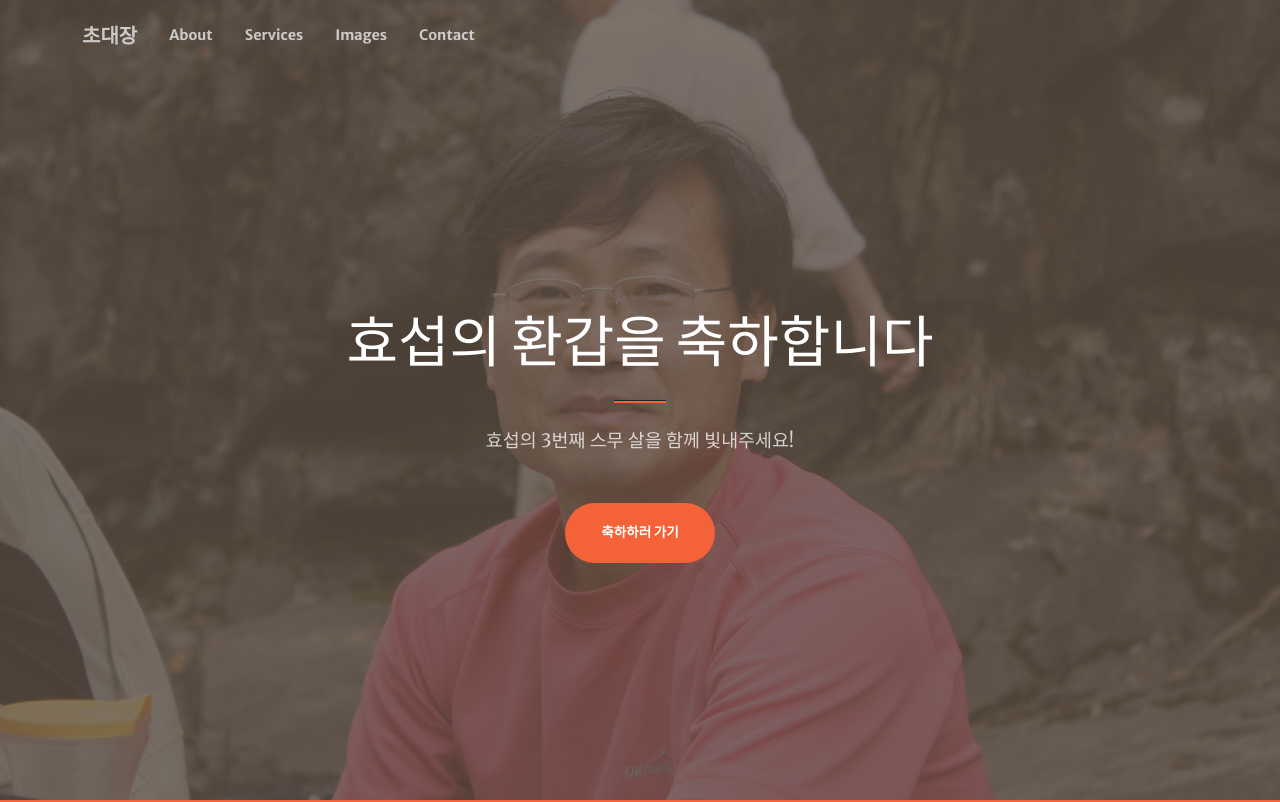
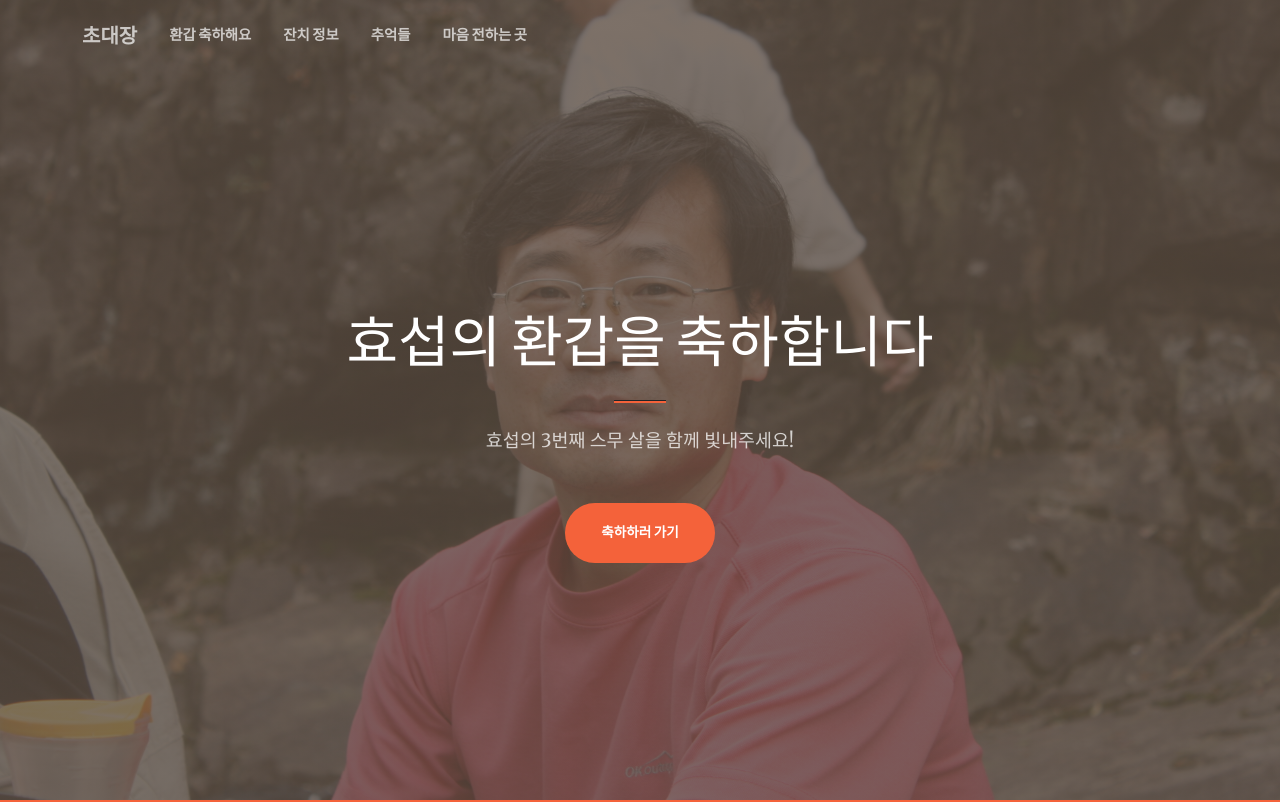
Before and after one commit to anna9702/anna9702.github.io, a plain HTML site: page index.html in a window 1280 px wide. Shown: the top 802 px of the page. Drawn offline with nearby package versions, Linux system fonts and the light colour scheme.

Commit message:
Update index.html

```diff
--- a/index.html
+++ b/index.html
@@ -25,10 +25,10 @@
                 <a class="navbar-brand js-scroll-trigger" href="#page-top">초대장</a><button class="navbar-toggler navbar-toggler-right" type="button" data-toggle="collapse" data-target="#navbarResponsive" aria-controls="navbarResponsive" aria-expanded="false" aria-label="Toggle navigation"><span class="navbar-toggler-icon"></span></button>
                 <div class="collapse navbar-collapse" id="navbarResponsive">
                     <ul class="navbar-nav ml-auto my-2 my-lg-0">
-                        <li class="nav-item"><a class="nav-link js-scroll-trigger" href="#about">About</a></li>
-                        <li class="nav-item"><a class="nav-link js-scroll-trigger" href="#services">Services</a></li>
-                        <li class="nav-item"><a class="nav-link js-scroll-trigger" href="#portfolio">Images</a></li>
-                        <li class="nav-item"><a class="nav-link js-scroll-trigger" href="#contact">Contact</a></li>
+                        <li class="nav-item"><a class="nav-link js-scroll-trigger" href="#about">환갑 축하해요</a></li>
+                        <li class="nav-item"><a class="nav-link js-scroll-trigger" href="#services">잔치 정보</a></li>
+                        <li class="nav-item"><a class="nav-link js-scroll-trigger" href="#portfolio">추억들</a></li>
+                        <li class="nav-item"><a class="nav-link js-scroll-trigger" href="#contact">마음 전하는 곳</a></li>
                     </ul>
                 </div>
             </div>
@@ -150,7 +150,7 @@
                             ><img class="img-fluid" src="assets/img/portfolio/thumbnails/5.jpg" alt="" />
                             <div class="portfolio-box-caption">
                                 <div class="project-category text-white-50"></div>
-                                <div class="project-name">은숙이와 함께 뽀에버</div>
+                                <div class="project-name">은숙이와 영원히 뽀에버</div>
                             </div></a
                         >
                     </div>
```
